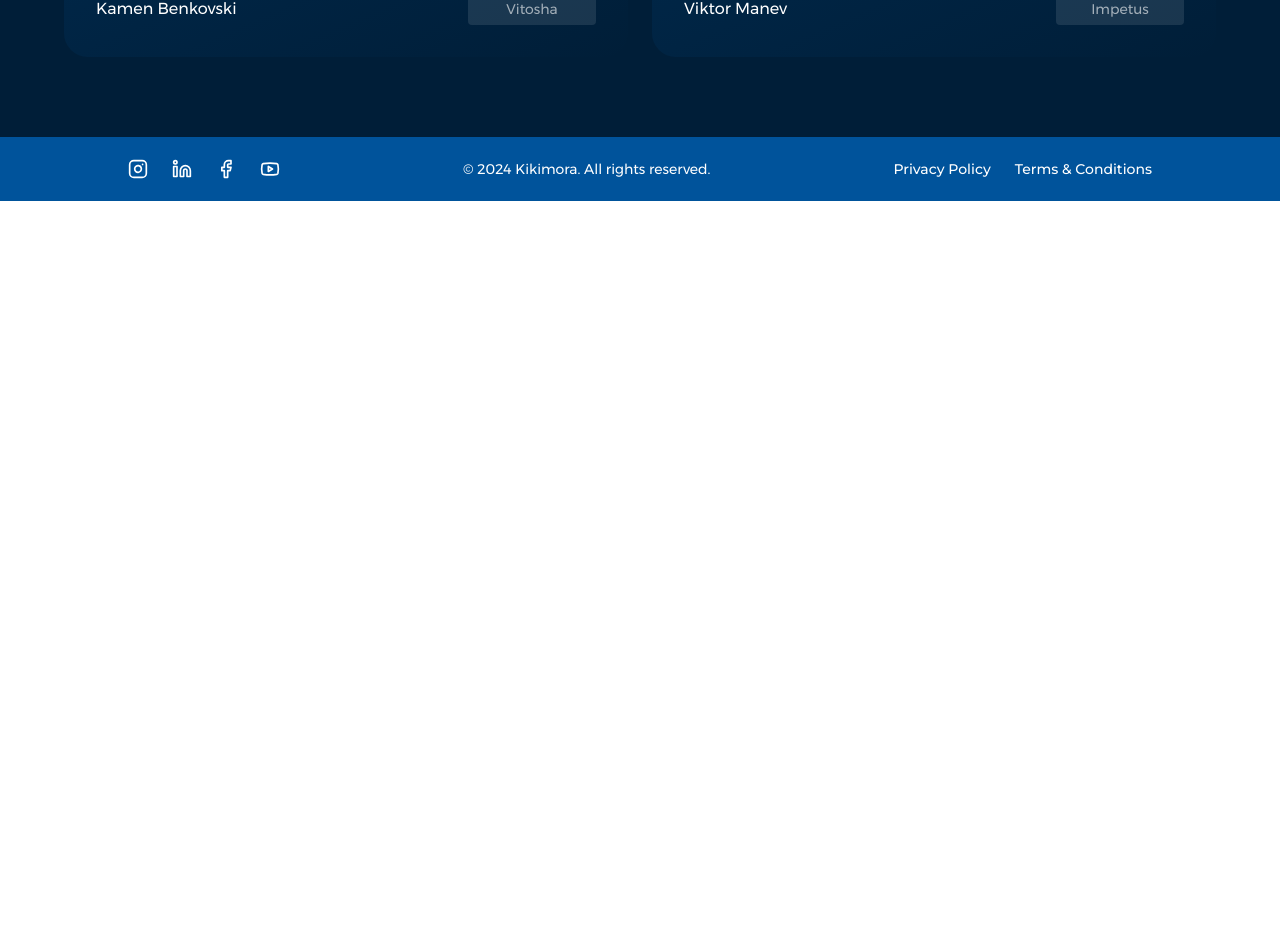
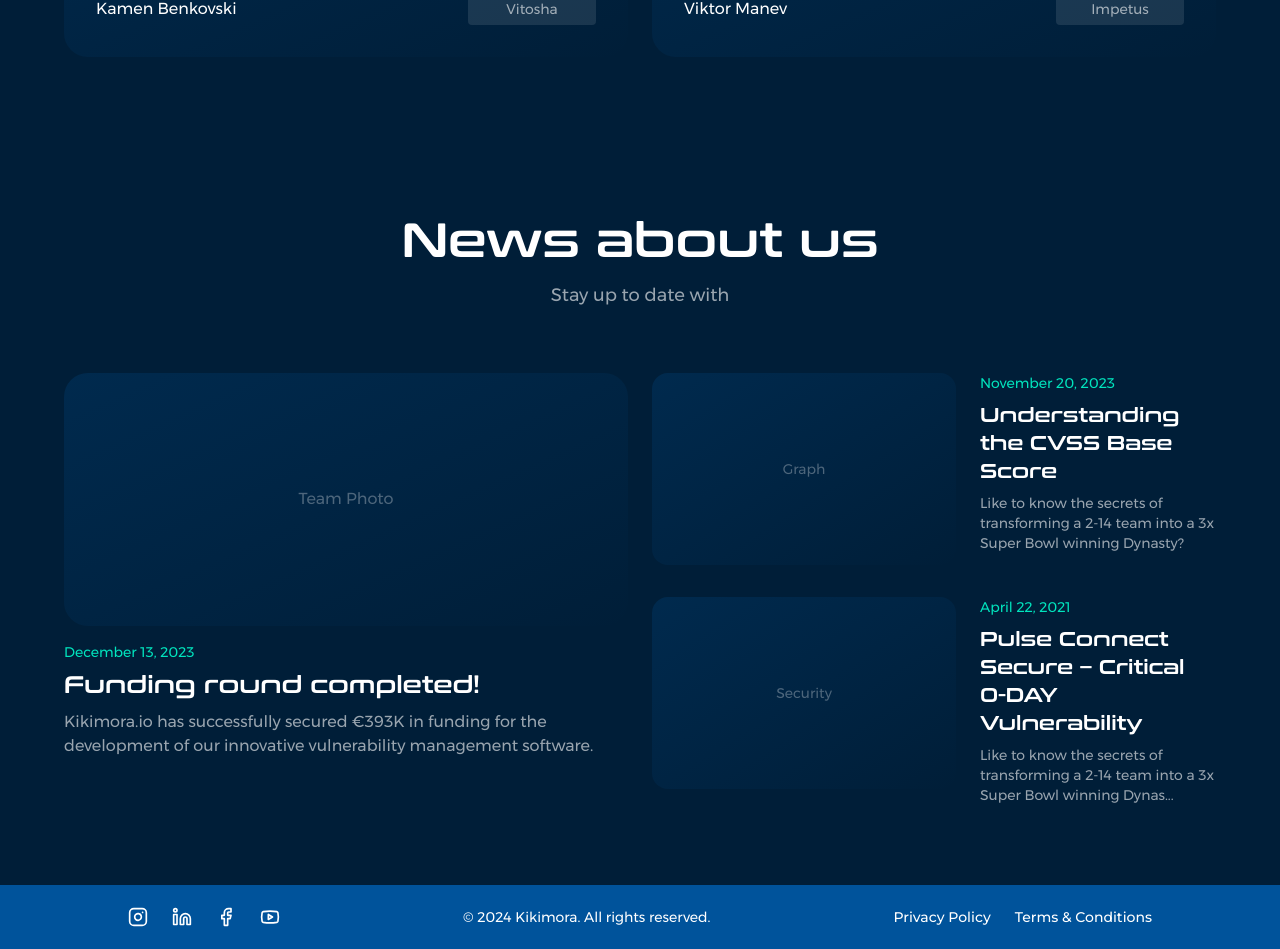
Before and after one commit to NikolaSirakov3/Kikimora-website, a React (Vite) app: page /about in a window 1280 px wide. Shown: the part 5236-6185 px from the top of the page. Before the commit the page ends 5437 px from the top, so only its background shows below. Built offline with nearby package versions, Linux system fonts and the light colour scheme.

Commit message:
Add News component to About page for enhanced informational coverage; implement news section to improve user engagement and provide updates relevant to the audience.

```diff
--- /dev/null
+++ b/src/components/about/News.tsx
@@ -0,0 +1,111 @@
+import React from "react";
+
+const newsArticles = [
+  {
+    id: 1,
+    date: "December 13, 2023",
+    title: "Funding round completed!",
+    description:
+      "Kikimora.io has successfully secured €393K in funding for the development of our innovative vulnerability management software.",
+    image: "/images/news/funding.jpg",
+    isFeatured: true,
+  },
+  {
+    id: 2,
+    date: "November 20, 2023",
+    title: "Understanding the CVSS Base Score",
+    description:
+      "Like to know the secrets of transforming a 2-14 team into a 3x Super Bowl winning Dynasty?",
+    image: "/images/news/cvss.jpg",
+  },
+  {
+    id: 3,
+    date: "April 22, 2021",
+    title: "Pulse Connect Secure – Critical 0-DAY Vulnerability",
+    description:
+      "Like to know the secrets of transforming a 2-14 team into a 3x Super Bowl winning Dynas...",
+    image: "/images/news/pulse.jpg",
+  },
+];
+
+export function News() {
+  return (
+    <div className="bg-[#001E38] w-full py-20">
+      <div className="w-screen px-[5%] flex flex-col items-center">
+        <div className="max-w-[1400px] w-full">
+          {/* Header */}
+          <div className="text-center mb-16">
+            <h2 className="text-white font-conthrax text-5xl mb-4">
+              News about us
+            </h2>
+            <p className="text-white/60 font-montserrat text-lg">
+              Stay up to date with
+            </p>
+          </div>
+
+          {/* News Grid */}
+          <div className="grid grid-cols-2 gap-6">
+            {/* Featured Article */}
+            {newsArticles
+              .filter((article) => article.isFeatured)
+              .map((article) => (
+                <div key={article.id} className="relative group cursor-pointer">
+                  {/* Image Placeholder */}
+                  <div className="aspect-[20/9] rounded-3xl overflow-hidden bg-[#002A4E] mb-4">
+                    <div className="w-full h-full bg-gradient-to-br from-[#002A4E] to-[#001E38] flex items-center justify-center">
+                      <span className="text-white/30 font-montserrat">
+                        Team Photo
+                      </span>
+                    </div>
+                  </div>
+                  <div className="text-[#00E5BE] font-montserrat text-sm mb-2">
+                    {article.date}
+                  </div>
+                  <h3 className="text-white font-conthrax text-2xl mb-2 group-hover:text-[#00E5BE] transition-colors">
+                    {article.title}
+                  </h3>
+                  <p className="text-white/60 font-montserrat">
+                    {article.description}
+                  </p>
+                </div>
+              ))}
+
+            {/* News List */}
+            <div className="space-y-8">
+              {newsArticles
+                .filter((article) => !article.isFeatured)
+                .map((article) => (
+                  <div
+                    key={article.id}
+                    className="flex gap-6 group cursor-pointer"
+                  >
+                    {/* Image Placeholder */}
+                    <div className="w-[19rem] h-48 rounded-2xl overflow-hidden bg-[#002A4E] flex-shrink-0">
+                      <div className="w-full h-full bg-gradient-to-br from-[#002A4E] to-[#001E38] flex items-center justify-center">
+                        <span className="text-white/30 font-montserrat text-sm">
+                          {article.title.includes("CVSS")
+                            ? "Graph"
+                            : "Security"}
+                        </span>
+                      </div>
+                    </div>
+                    <div>
+                      <div className="text-[#00E5BE] font-montserrat text-sm mb-2">
+                        {article.date}
+                      </div>
+                      <h3 className="text-white font-conthrax text-xl mb-2 group-hover:text-[#00E5BE] transition-colors">
+                        {article.title}
+                      </h3>
+                      <p className="text-white/60 font-montserrat text-sm">
+                        {article.description}
+                      </p>
+                    </div>
+                  </div>
+                ))}
+            </div>
+          </div>
+        </div>
+      </div>
+    </div>
+  );
+}
--- a/src/pages/About.tsx
+++ b/src/pages/About.tsx
@@ -8,6 +8,7 @@ import { People } from "@/components/about/People";
 import { Investors } from "@/components/about/Investors";
 import { InvestmentCTA } from "@/components/about/InvestmentCTA";
 import { InvestorTestimonials } from "@/components/about/InvestorTestimonials";
+import { News } from "@/components/about/News";
 
 export function About() {
   return (
@@ -21,6 +22,7 @@ export function About() {
       <Investors />
       <InvestmentCTA />
       <InvestorTestimonials />
+      <News />
       {/* Other About page components will be added here */}
     </div>
   );
```
